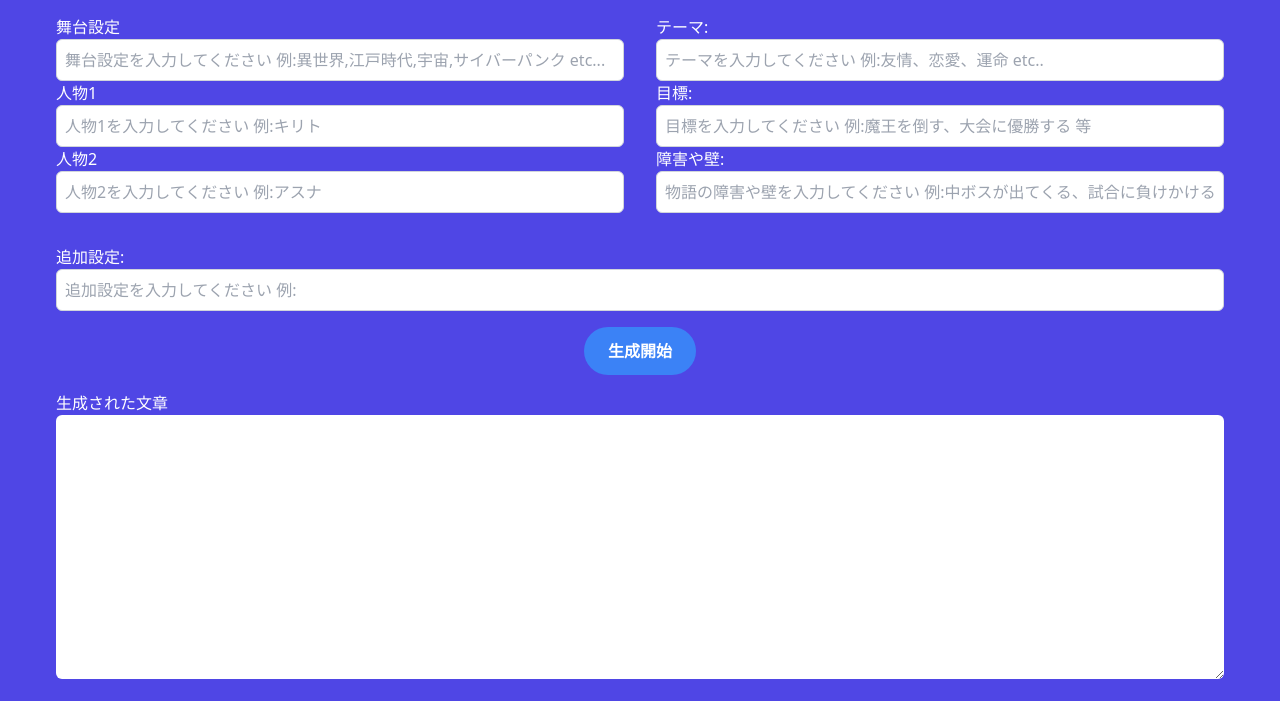
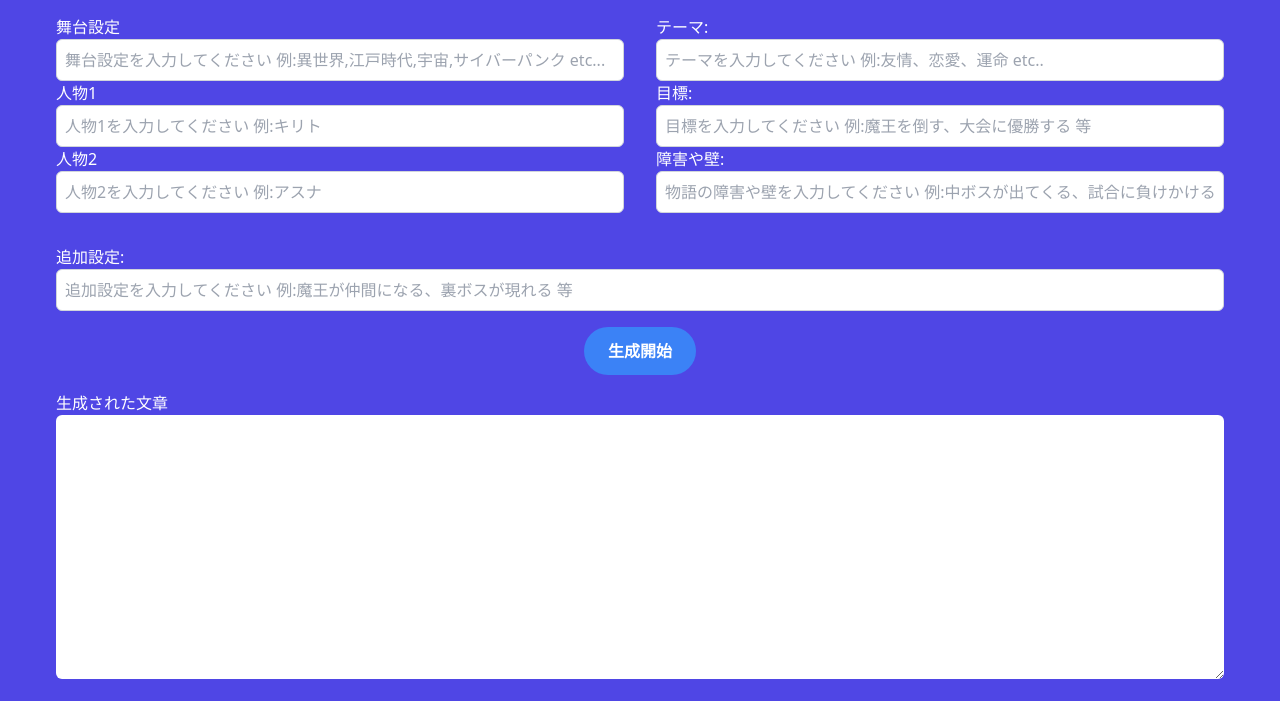
Before and after one commit to shi0n0/multi-translate-app, a Django app: page /story in a window 1280 px wide. Shown: the part 105-806 px from the top of the page. Run offline with Django 4.2, Linux system fonts and the light colour scheme; some libraries are stand-ins or nearby versions.

Commit message:
Add example configuration

```diff
--- a/GPT_Translate/templates/story.html
+++ b/GPT_Translate/templates/story.html
@@ -29,7 +29,7 @@
         </div>
         <div class="p-4">
             <label for="setting">追加設定:</label>
-            <input id="setting" name="setting" type="text" placeholder="追加設定を入力してください 例:" class="w-full p-2 border border-gray-300 rounded-md focus:outline-none focus:ring-2 focus:ring-blue-500 text-gray-800 ">
+            <input id="setting" name="setting" type="text" placeholder="追加設定を入力してください 例:魔王が仲間になる、裏ボスが現れる 等" class="w-full p-2 border border-gray-300 rounded-md focus:outline-none focus:ring-2 focus:ring-blue-500 text-gray-800 ">
         </div>
 
         <div class="flex justify-center">
```
